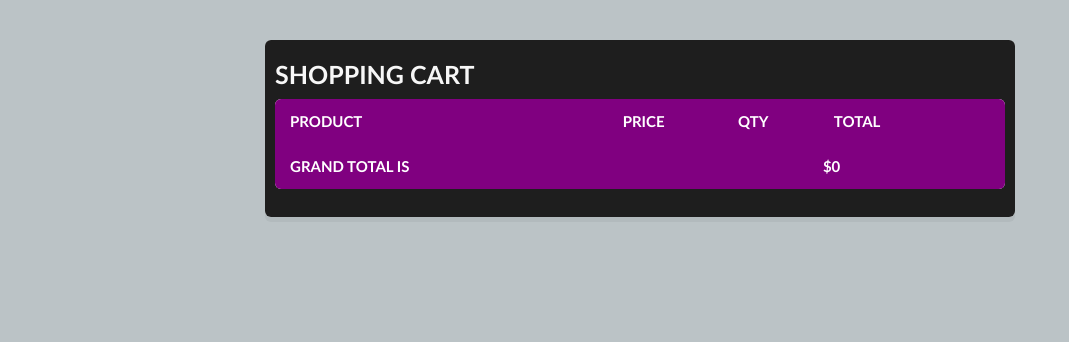
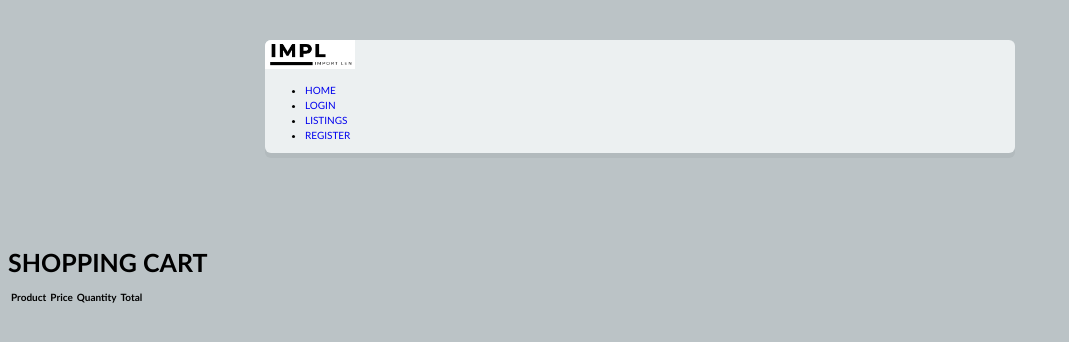
Before and after one commit to NikkosASC4/CSE312Project, a Flask app: page /cart in a window 1280 px wide. Shown: the top 342 px of the page, without its empty margins (0-1069 px from the left). Run offline with Flask 2, Linux system fonts and the light colour scheme; data that the repository does not hold is empty.

Commit message:
Changed shopping cart layout

```diff
--- a/templates/cart.html
+++ b/templates/cart.html
@@ -5,26 +5,65 @@
     <link rel="stylesheet" href="../static/css/cart.css">
 </head>
 <body>
+
     <div class="container">
-        <div class="heading">
-          <h1>
-             Shopping Cart
-          </h1>
-          <div class="table">
+      <div class="navbar">
+          <div class="logo">
+              <img src="../static/image/Impl Logo.png" width="150px" >
+          </div>
+          <nav>
+              <ul>
+                  <li><a href="/home">HOME</a></li>
+                  <li><a href="/login">LOGIN</a></li>
+                  <li><a href="/listing">LISTINGS</a></li>
+                  <li><a href="/register">REGISTER</a></li>
+              </ul>
+          </nav>
+      </div>
+  </div>
 
-            <div class="layout-inline row th">
-              <div class="col col-pro">Product</div>
-              <div class="col col-price align-center ">
-                Price
-              </div>
-              <div class="col col-qty align-center">QTY</div>
-              <div class="col">Total</div>
-            </div>
-            {% autoescape false %}
-    {{carter}}
-    {% endautoescape %}
+  <br>
+  <br>
+  <br>
 
-    </div>
+
+    <div class="shop-container">
+
+      <h1 class="cart-title">Shopping Cart</h1>
+
+      <table id="products">
+        <tr>
+          <th>Product</th>
+          <th>Price</th>
+          <th>Quantity</th>
+          <th>Total</th>
+        </tr>
+        <tr>
+          <td></td>
+          <td></td>
+          <td></td>
+          <td></td>
+        </tr>
+        <tr>
+          <td></td>
+          <td></td>
+          <td></td>
+          <td></td>
+        </tr>
+        <tr>
+          <td></td>
+          <td></td>
+          <td></td>
+          <td></td>
+        </tr>
+        <tr>
+          <td></td>
+          <td></td>
+          <td></td>
+          <td></td>
+        </tr>
+      </table>
+  </div>
 
 </body>
 </html>
```
